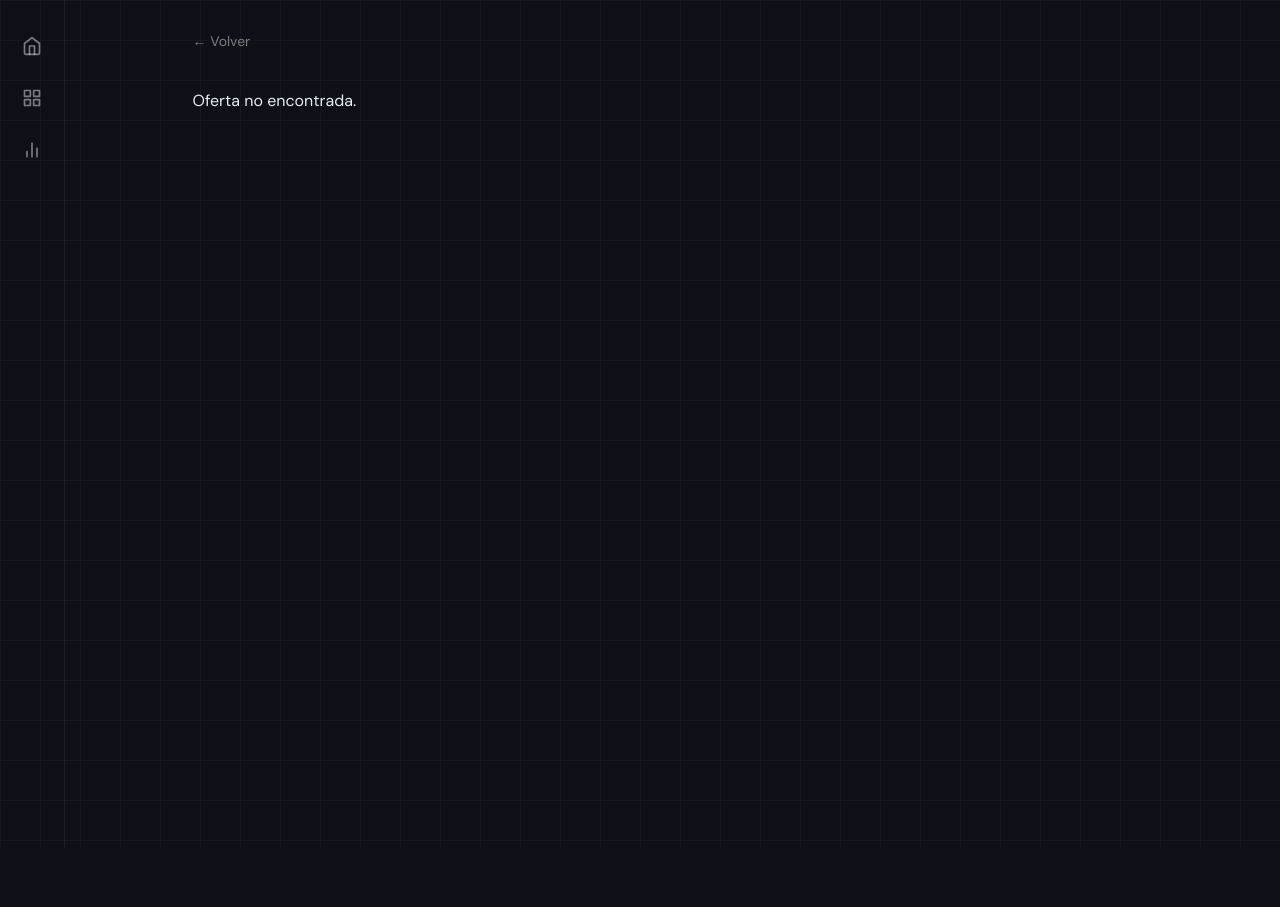
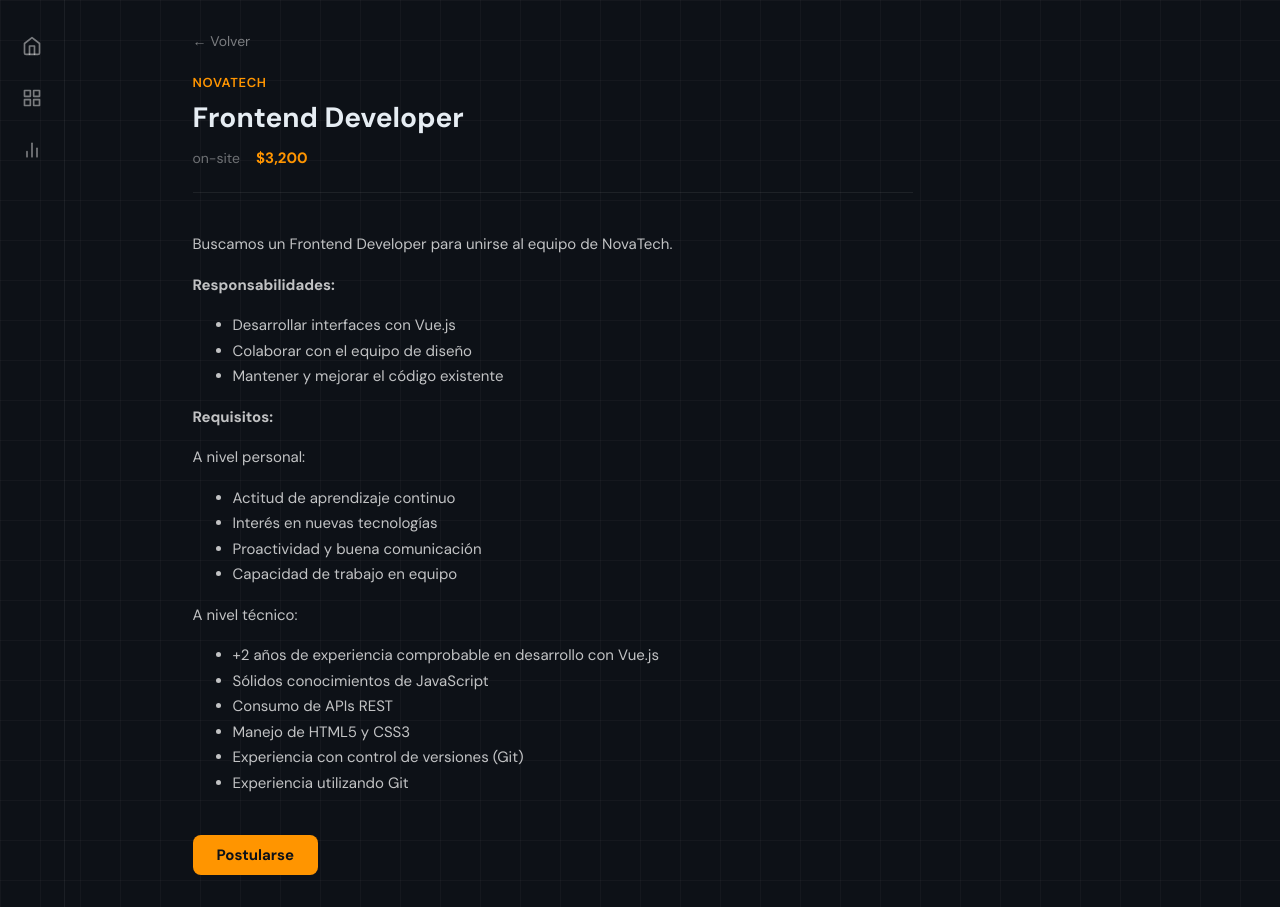
Before and after one commit to luchist/rapiempleo-frontend-ttip-unq, a React (Vite) app: page /ofertas/1 in a window 1280 px wide. Before the commit the page ends 848 px from the top, so only its background shows below. Built offline with nearby package versions, Linux system fonts and the light colour scheme.

Commit message:
feat: added realistic sample jobs for preview

```diff
--- a/src/data/mockOffers.js
+++ b/src/data/mockOffers.js
@@ -1,14 +1,114 @@
 const offers = [
-    { title: "Frontend Developer", company: "NovaTech", salary: "$3,200", workType: "on-site" },
-    { title: "Backend Engineer", company: "CloudSync", salary: "$4,100", workType: "remote" },
-    { title: "UX Designer", company: "PixelLab", salary: "$2,800", workType: "hybrid" },
-    { title: "Data Analyst", company: "Dataflow", salary: "$3,500", workType: "on-site" },
-    { title: "DevOps Engineer", company: "InfraCore", salary: "$4,500", workType: "remote" },
-    { title: "Mobile Developer", company: "AppForge", salary: "$3,700", workType: "hybrid" },
-    { title: "QA Tester", company: "BugHunters", salary: "$2,400", workType: "on-site" },
-    { title: "Product Manager", company: "LaunchPad", salary: "$5,000", workType: "remote" },
-    { title: "ML Engineer", company: "DeepMind AI", salary: "$6,200", workType: "hybrid" },
-    { title: "Fullstack Dev", company: "StackBridge", salary: "$3,900", workType: "on-site" }
+    { id: 1, title: "Frontend Developer", company: "NovaTech", salary: "$3,200", workType: "on-site",
+description: `Buscamos un Frontend Developer para unirse al equipo de NovaTech.
+
+**Responsabilidades:**
+- Desarrollar interfaces con Vue.js
+- Colaborar con el equipo de diseño
+- Mantener y mejorar el código existente
+
+**Requisitos:**
+
+A nivel personal:
+
+- Actitud de aprendizaje continuo
+- Interés en nuevas tecnologías
+- Proactividad y buena comunicación
+- Capacidad de trabajo en equipo
+
+A nivel técnico:
+
+- +2 años de experiencia comprobable en desarrollo con Vue.js
+- Sólidos conocimientos de JavaScript
+- Consumo de APIs REST
+- Manejo de HTML5 y CSS3
+- Experiencia con control de versiones (Git)
+- Experiencia utilizando Git`
+},
+    { id: 2, title: "Backend Engineer", company: "CloudSync", salary: "$4,100", workType: "remote",
+description: `CloudSync está buscando un Backend Engineer para diseñar y mantener nuestros servicios en la nube.
+Somos una compañía de tecnología financiera en plena expansión, dedicada a ofrecer soluciones digitales innovadoras para potenciar y acompañar el crecimiento de
+negocios y proyectos en toda la región.
+
+Si sos un Desarrollador Backend Ssr y buscás trabajar en una organización nativa digital, enfocada en el desarrollo de productos de próxima generación para LatAm,
+y estás convencido de que la construcción colaborativa es el camino, ¡este puede ser tu lugar!
+
+¿Cuáles serán tus principales desafíos?
+
+- Desarrollar, diseñar e implementar nuevas funcionalidades de producto.
+- Construir microservicios para escalar la arquitectura de la plataforma.
+- Evaluar la viabilidad técnica de tus propuestas, resolver bugs y promover la integración continua.
+- Impulsar buenas prácticas entre el equipo para abordar desafíos técnicos.
+- Trabajar con metodologías Agile como Scrum o Kanban.
+
+Requisitos
+
+- Fluidez en Node.js, Java (Android/iOS) y React.js (plus).
+- Conocimientos en metodologías ágiles / Scrum (excluyente).
+- Entre 3 y 5 años de experiencia en desarrollo de plataformas, apps móviles (iOS/Android) y/o proyectos tecnológicos.
+- Conocimiento en Git y pipelines (deseable).
+- Experiencia en microservicios, estándares y lineamientos de desarrollo.
+- Experiencia en APIs REST y OpenAPI 3 (deseable).
+- Manejo de infraestructura Cloud (AWS) (deseable).
+- Conocimientos en testing unitario e integral (deseable).
+- Formación de Ingeniero/a, Licenciado/a o Técnico/a en Sistemas o Programación (excluyente).
+- Buena predisposición, capacidad de trabajo en equipo y adaptación a entornos dinámicos.
+` },
+    { id: 3, title: "UX Designer", company: "PixelLab", salary: "$2,800", workType: "hybrid",
+    description: `**Acerca de la función:**
+
+
+Como Diseñador UX en el sector de tecnología de la información, desempeñarás un papel fundamental en la creación de experiencias digitales intuitivas
+y atractivas que satisfagan las necesidades de los usuarios y los objetivos comerciales. Liderarás el proceso de diseño desde la investigación del usuario
+hasta la creación de prototipos y pruebas de usabilidad, asegurando que las soluciones estén centradas en el usuario y sean accesibles. Colaborando estrechamente
+con equipos multifuncionales, incluidos gerentes de producto, desarrolladores y partes interesadas, traducirás requisitos complejos en diseños elegantes y funcionales.
+Tu trabajo impactará directamente en la satisfacción del cliente y el éxito del producto al mejorar la usabilidad y el diseño de interacción. En última instancia,
+impulsarás la innovación y la mejora continua en la experiencia del usuario en nuestras plataformas digitales.
+
+
+**Titulaciones mínimas:**
+
+- Licenciatura en Diseño, Interacción Humano-Computadora, Psicología o un campo relacionado.
+- Experiencia comprobada en diseño UX con un portafolio sólido que demuestre investigación de usuarios, diseño de interacción y creación de prototipos.
+- Dominio de herramientas de diseño y prototipado como Sketch, Figma o Adobe XD.
+- Experiencia en la realización de pruebas de usabilidad y en la aplicación de metodologías de diseño centrado en el usuario.
+- Habilidades de comunicación sólidas para presentar conceptos de diseño de manera efectiva y colaborar con equipos diversos.
+
+
+**Titulaciones preferidas:**
+
+- Experiencia trabajando en la industria de tecnología de la información o desarrollo de software.
+- Familiaridad con tecnologías de desarrollo front-end como HTML, CSS y JavaScript.
+- Conocimiento de las normas de accesibilidad y las mejores prácticas.
+- Certificación en diseño UX o disciplinas relacionadas.
+- Experiencia con procesos y herramientas de desarrollo ágil.
+
+
+**Responsabilidades:**
+
+- Realizar una investigación exhaustiva de usuarios para recopilar información y identificar las necesidades y puntos problemáticos de los usuarios.
+- Crear wireframes, prototipos y diseños de alta fidelidad utilizando herramientas como Sketch y otro software de prototipado.
+- Planificar y ejecutar pruebas de usabilidad para validar las decisiones de diseño e iterar basándose en la retroalimentación de los usuarios.
+- Colaborar con gerentes de producto, desarrolladores y otros interesados para garantizar la viabilidad del diseño y la alineación con los objetivos comerciales.
+- Aplicar los principios del pensamiento de diseño para resolver desafíos complejos de interacción y mejorar la satisfacción general del usuario.
+
+
+**Habilidades:**
+
+Las habilidades requeridas, como la investigación de usuarios y las pruebas de usabilidad, son esenciales para comprender los comportamientos de los usuarios y validar
+las soluciones de diseño, asegurando que el producto final sea intuitivo y efectivo. La competencia en Sketch y otras herramientas de prototipado permite la creación de
+wireframes detallados y prototipos interactivos que comunican claramente la intención del diseño a las partes interesadas y desarrolladores.
+Las habilidades en diseño UX y diseño de interacción se aplican diariamente para crear recorridos de usuario fluidos e interfaces atractivas que satisfacen las
+necesidades del usuario. Los principios de diseño centrado en el usuario guían todo el proceso de diseño, fomentando la empatía y priorizando la satisfacción del usuario.
+El pensamiento de diseño promueve la resolución innovadora de problemas y mejoras iterativas, permitiendo que el Diseñador UX adapte y refine las soluciones basándose en
+la retroalimentación real de los usuarios y en los requisitos cambiantes del proyecto.` },
+    { id: 4, title: "Data Analyst", company: "Dataflow", salary: "$3,500", workType: "on-site", description:"" },
+    { id: 5, title: "DevOps Engineer", company: "InfraCore", salary: "$4,500", workType: "remote", description:"" },
+    { id: 6, title: "Mobile Developer", company: "AppForge", salary: "$3,700", workType: "hybrid", description:"" },
+    { id: 7, title: "QA Tester", company: "BugHunters", salary: "$2,400", workType: "on-site", description:"" },
+    { id: 8, title: "Product Manager", company: "LaunchPad", salary: "$5,000", workType: "remote", description:"" },
+    { id: 9, title: "ML Engineer", company: "DeepMind AI", salary: "$6,200", workType: "hybrid", description:"" },
+    { id: 10, title: "Fullstack Dev", company: "StackBridge", salary: "$3,900", workType: "on-site", description:"" }
 ]
 
 export default offers;
```
